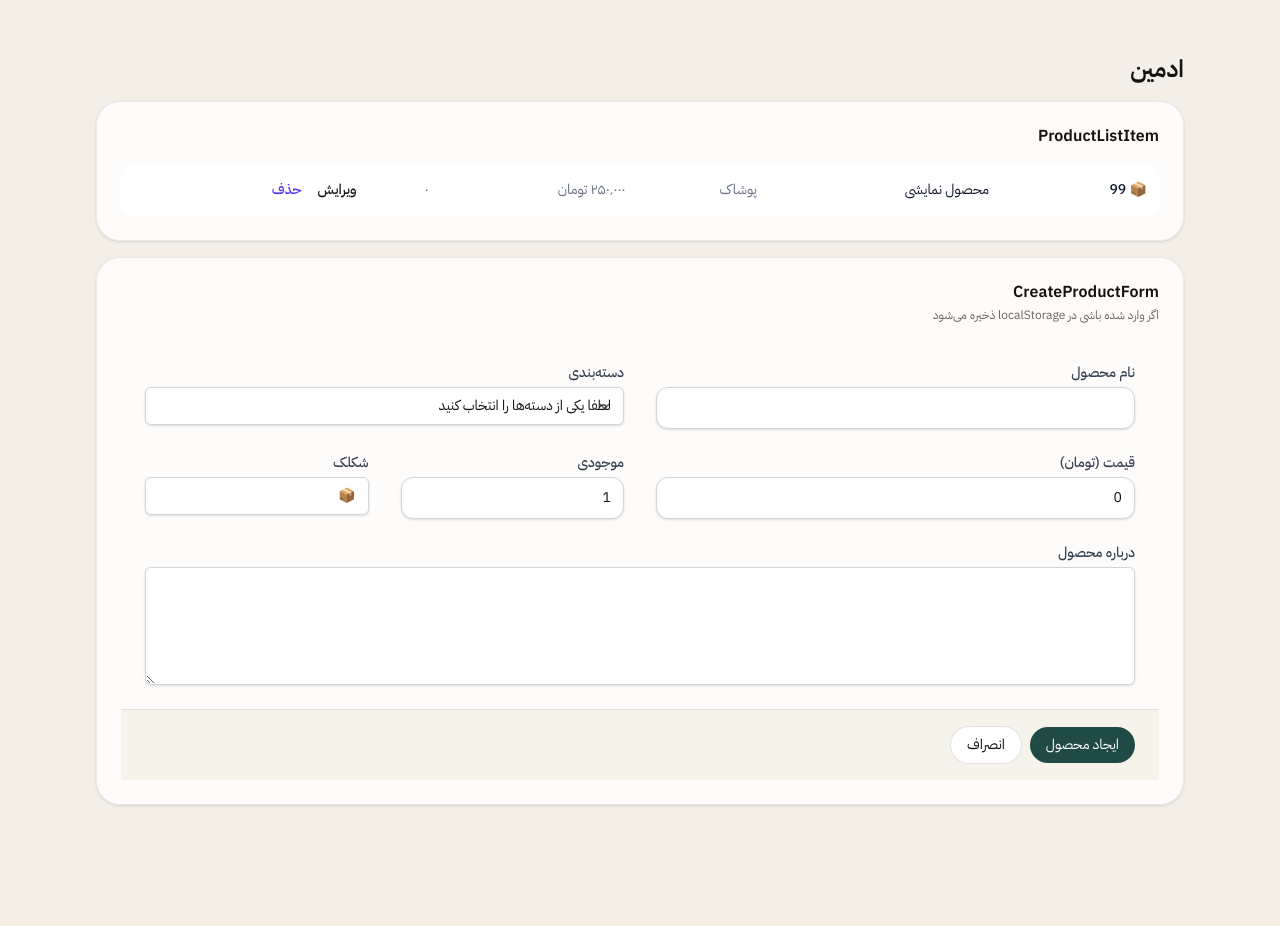
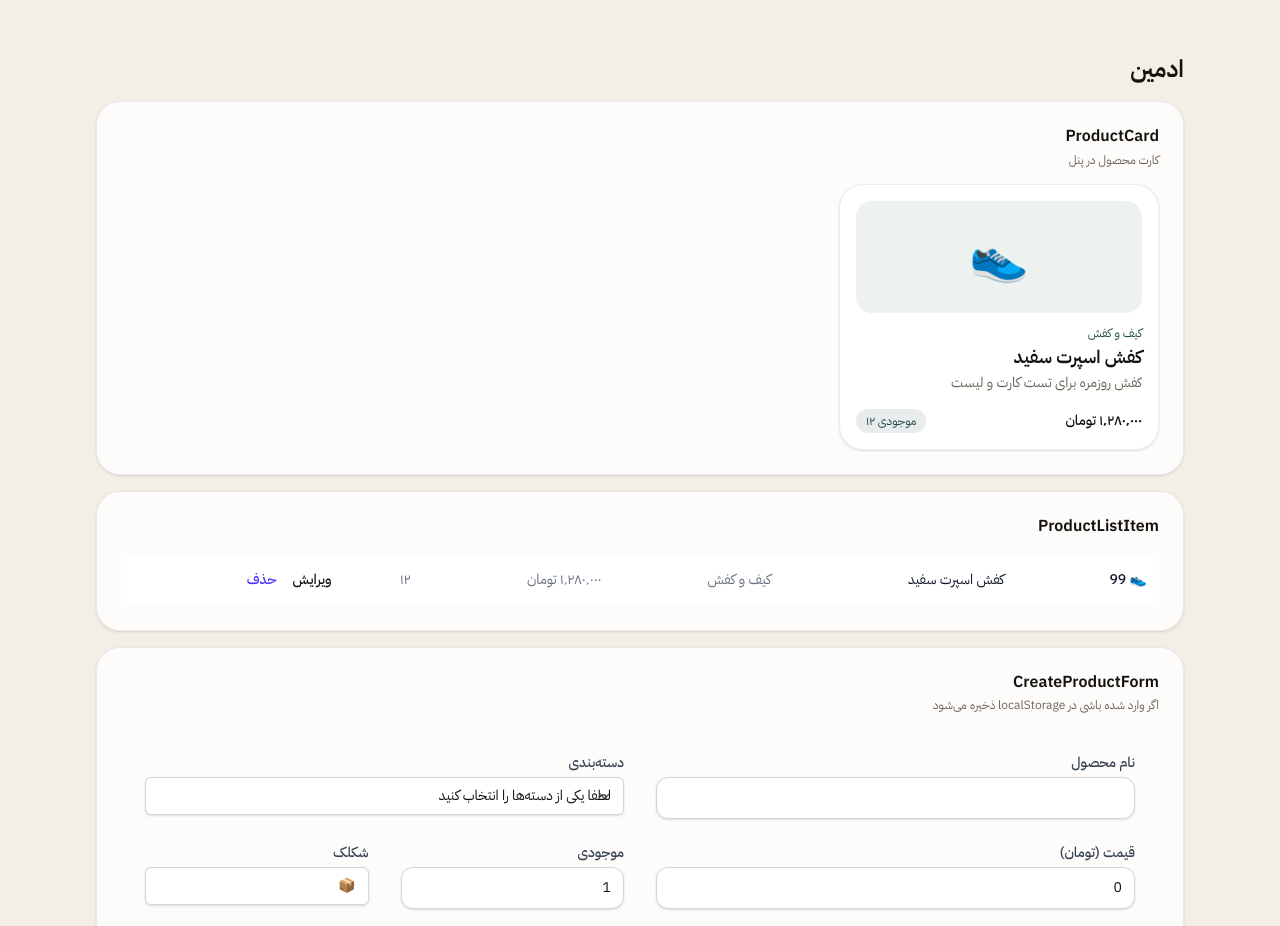
Before and after one commit to selengr/cv, a Next.js app: page /test in a window 1280 px wide. Shown: the part 4440-5366 px from the top of the page. Before the commit the page ends 5285 px from the top, so only its background shows below. Built offline with nearby package versions, Linux system fonts and the light colour scheme; a web font is replaced by a local one.

Commit message:
expand the user panel with

```diff
--- a/src/components/test/projectShowcase.tsx
+++ b/src/components/test/projectShowcase.tsx
@@ -21,6 +21,7 @@ import DeleteConfirmation from "@/components/shared/deleteConfirmation";
 import ReactCustomPaginate from "@/components/shared/reactCustomPaginate";
 import ActiveLink from "@/components/shared/activeLink";
 import ProductListItem from "@/components/admin/products/productListItem";
+import ProductCard from "@/components/panel/productCard";
 import UserInfo from "@/components/panel/userInfo";
 import CreateProductForm from "@/forms/admin/product/createProductForm";
 import type Product from "@/models/product";
@@ -38,12 +39,14 @@ const sections = [
 
 const sampleProduct: Product = {
   id: 99,
-  title: "محصول نمایشی",
-  category: "1",
-  body: "برای تست لیست",
-  price: 250000,
+  title: "کفش اسپرت سفید",
+  category: "2",
+  body: "کفش روزمره برای تست کارت و لیست",
+  price: 1280000,
   user_id: 1,
   created_at: new Date().toISOString(),
+  stock: 12,
+  emoji: "👟",
 };
 
 function Block({
@@ -296,6 +299,11 @@ export default function ProjectShowcase() {
 
         <section id="admin" className="space-y-4">
           <h2 className="font-display text-2xl font-semibold">ادمین</h2>
+          <Block title="ProductCard" hint="کارت محصول در پنل">
+            <div className="max-w-xs">
+              <ProductCard product={sampleProduct} />
+            </div>
+          </Block>
           <Block title="ProductListItem">
             <table className="min-w-full divide-y divide-gray-200 overflow-hidden rounded-xl bg-white">
               <tbody>
--- a/src/helpers/localDb.ts
+++ b/src/helpers/localDb.ts
@@ -2,7 +2,7 @@ import type { UserType } from "@/models/user";
 import type Product from "@/models/product";
 
 const DATA_VERSION_KEY = "shopy_data_v";
-const DATA_VERSION = "3";
+const DATA_VERSION = "4";
 const USERS_KEY = "shopy_users";
 const PRODUCTS_KEY = "shopy_products";
 const SESSION_KEY = "shopy_session";
```
